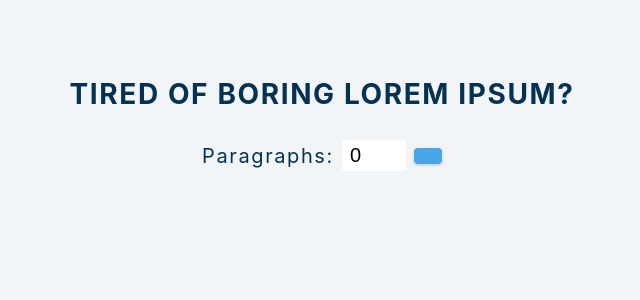
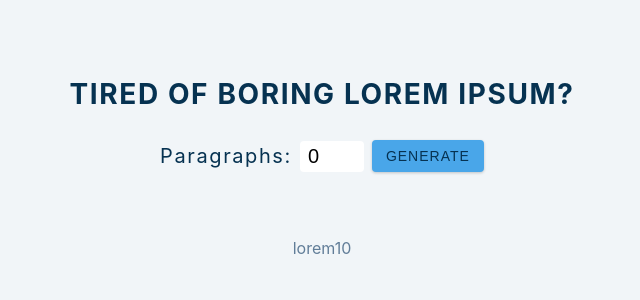
Before and after one commit to zainabturkmen/React-Projects, a React (Create React App) app in the folder react-projects-master/08-lorem-ipsum/setup/: page / in a window 1280 px wide. Shown: the top 300 px of the page, without its empty margins (318-958 px from the left). Built offline with nearby package versions, Linux system fonts and the light colour scheme; the HTML template or start-up script is replaced by a standard one.

Commit message:
lorem ipsum

```diff
--- a/react-projects-master/08-lorem-ipsum/setup/src/App.js
+++ b/react-projects-master/08-lorem-ipsum/setup/src/App.js
@@ -16,8 +16,13 @@ function App() {
       <form className="lorem-form" onSubmit={handleSubmit}>
         <label htmlFor="amount">Paragraphs:</label>
         <input type="number" name="amount" id="amount" value={count} onChange={(e)=> setCount(e.target.value)}/>
-        <button type="submit" className="btn"></button>
+        <button type="submit" className="btn">generate</button>
       </form>
+       <article className="lorem-text">
+        <p>lorem10
+
+        </p>
+       </article>
     </section>
   );
 }
```
